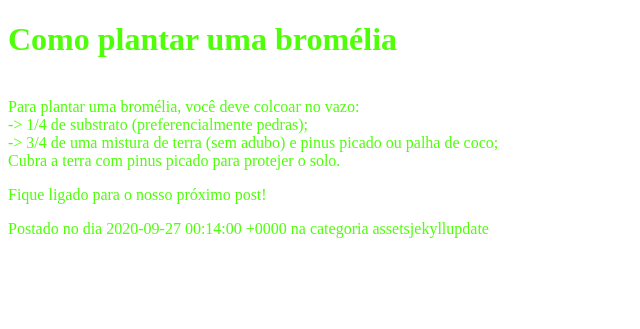
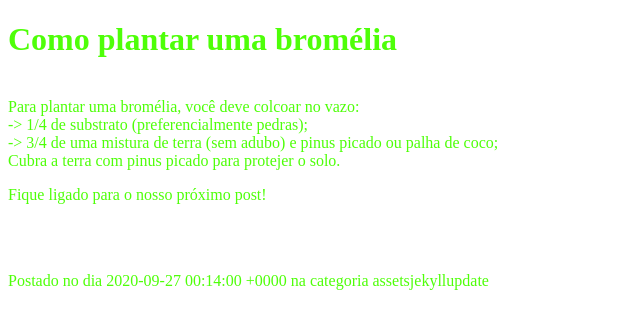
Before and after one commit to AdrianoAntongiovanni/BlogAdriano, a Jekyll site: the page built from assets/_posts/2020-09-26-primeiro-post-jekyll.markdown, in a window 1280 px wide. Shown: the top 329 px of the page, without its empty margins (0-640 px from the left). Built offline with Jekyll 4.4.1, drawn with Linux system fonts in a browser that asks for light colours.

Commit message:
Teste Imagem

```diff
--- a/_layouts/post.html
+++ b/_layouts/post.html
@@ -3,4 +3,6 @@ layout: default
 ---
 
 {{content}}
+<br>
+<br>
 <p>Postado no dia {{page.date}} na categoria {{page.categories}}</p>
--- a/assets/css/home.html
+++ b/assets/css/home.html
@@ -3,7 +3,7 @@ layout: default
 ---
 <ul>
     <header>
-        <img src="{{ '/assets/images/sample-logo.jpg' | relative_url }}">
+    <img src ="{{ ’/assets/images/sample-logo.jpg ’ | relative_url }}">
     </header>
     {% for post in site.posts %}
         <li>
```
